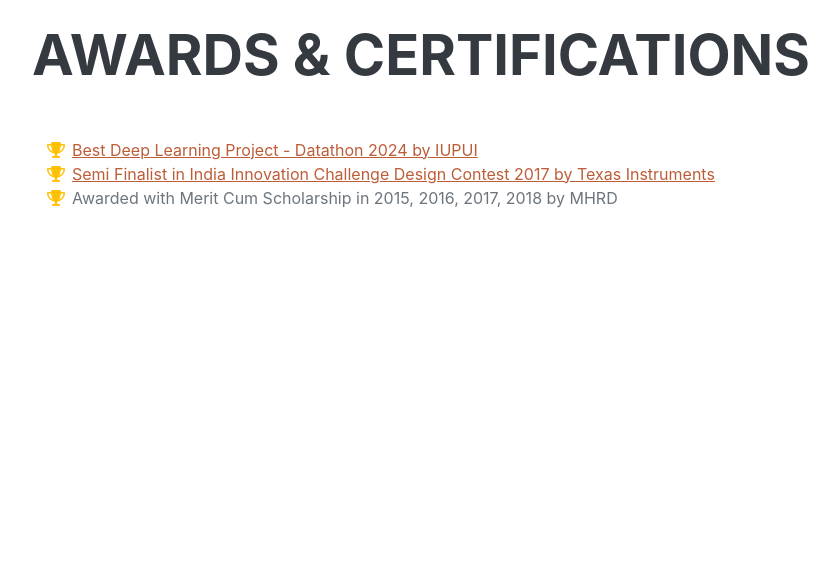
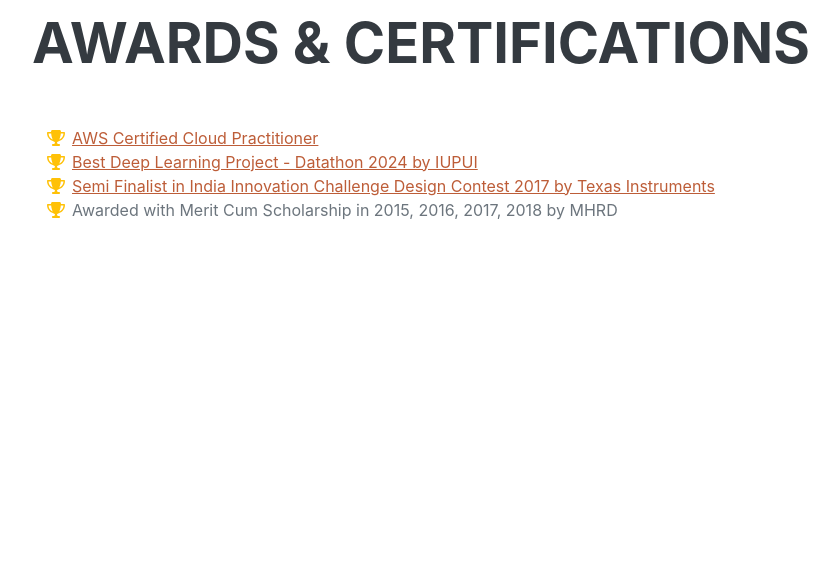
Before and after one commit to HymavathiG2712/HymavathiG2712.github.io, a plain HTML site: page index.html in a window 1280 px wide. Shown: the part 7520-8094 px from the top of the page, without its empty margins (288-1127 px from the left). Drawn offline with nearby package versions, Linux system fonts and the light colour scheme; a web font is replaced by a local one.

Commit message:
Update index.html

```diff
--- a/index.html
+++ b/index.html
@@ -400,6 +400,10 @@ data-fa-i2svg="">
                 <div class="resume-section-content">
                     <h2 class="mb-5">Awards & Certifications</h2>
                     <ul class="fa-ul mb-0">
+                        <li>
+                            <span class="fa-li"><i class="fas fa-trophy text-warning"></i></span>
+                            <a href="https://www.credly.com/badges/6e30430c-fa58-4d80-b90d-fcc9034ea80a/linked_in_profile">AWS Certified Cloud Practitioner</a>
+                        </li>
                          <li>
                             <span class="fa-li"><i class="fas fa-trophy text-warning"></i></span>
                             <a href="https://drive.google.com/file/d/1GncIaWxSetOzbR3XsTPc2ErylCp5nwHi/view">Best Deep Learning Project - Datathon 2024 by IUPUI</a>
```
